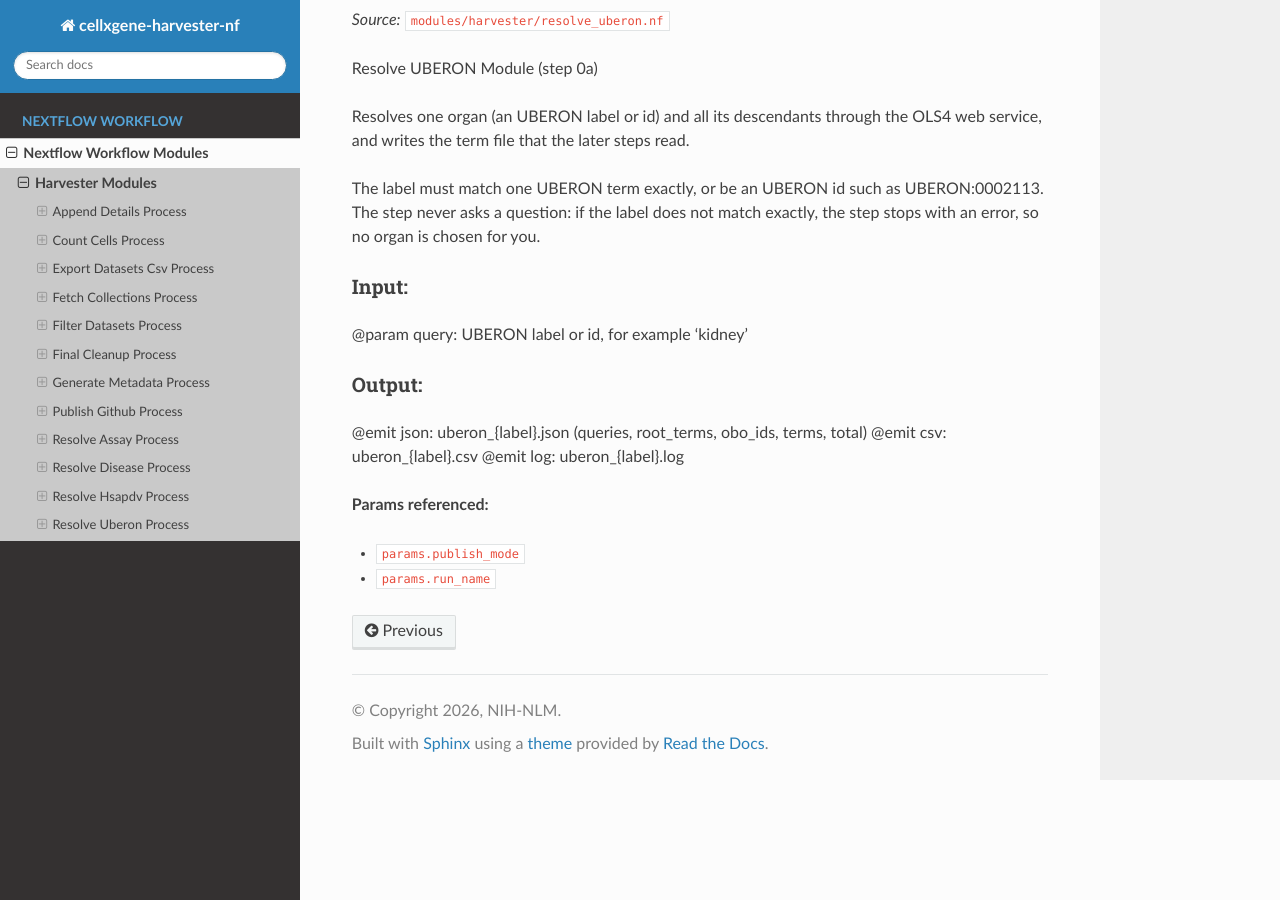
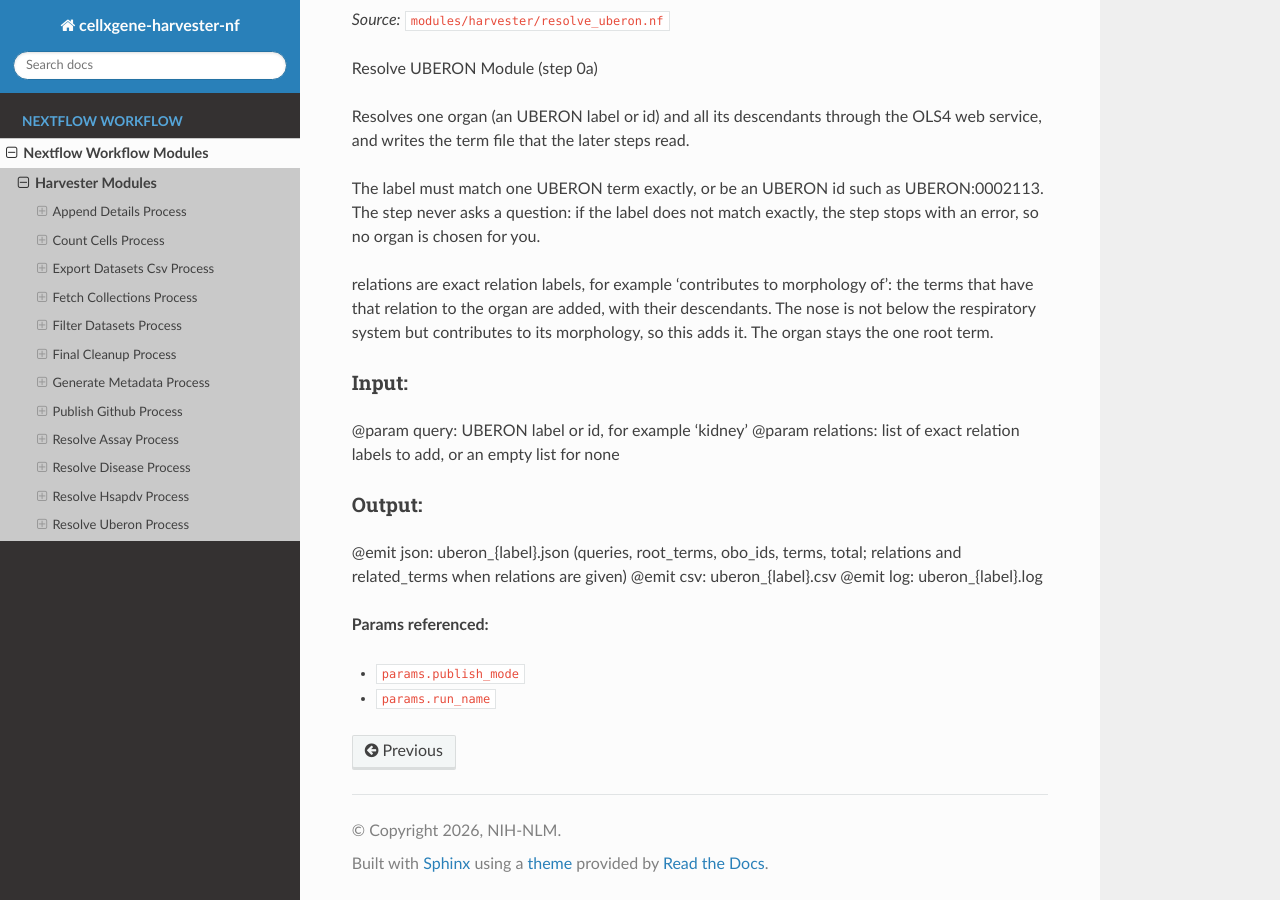
Before and after one commit to NIH-NLM/cellxgene-harvester-nf, a Sphinx documentation site: the page built from docs/source/nextflow/harvester_modules.rst, in a window 1280 px wide and 900 px high, scrolled down 8715 px. Built offline with Sphinx 7.4.7 and the Read the Docs theme 3.1.0, drawn with Linux system fonts in a browser that asks for light colours.

Commit message:
expand and fix (#16)

```diff
--- a/docs/source/index.rst
+++ b/docs/source/index.rst
@@ -43,7 +43,7 @@ Quick Start
        --assay         "10x 3' v3,10x 3' v2,Smart-seq2" \
        --no_preprints  true
 
-Everything goes to ``<run_name>/``, for example ``2026-10-06-run/``, in the
+Everything goes to ``<run_name>/`` (a fixed name, default ``cellxgene-harvester-nf``), in the
 folder where the workflow was started.
 
 Repository Structure
--- a/docs/source/nextflow/harvester_modules.rst
+++ b/docs/source/nextflow/harvester_modules.rst
@@ -437,15 +437,21 @@ The label must match one UBERON term exactly, or be an UBERON id such as
 UBERON:0002113. The step never asks a question: if the label does not match
 exactly, the step stops with an error, so no organ is chosen for you.
 
+relations are exact relation labels, for example 'contributes to morphology of':
+the terms that have that relation to the organ are added, with their descendants.
+The nose is not below the respiratory system but contributes to its morphology,
+so this adds it. The organ stays the one root term.
+
 
 Input:
 ~~~~~~
-@param query: UBERON label or id, for example 'kidney'
+@param query:     UBERON label or id, for example 'kidney'
+@param relations: list of exact relation labels to add, or an empty list for none
 
 
 Output:
 ~~~~~~~
-@emit json: uberon_{label}.json (queries, root_terms, obo_ids, terms, total)
+@emit json: uberon_{label}.json (queries, root_terms, obo_ids, terms, total; relations and related_terms when relations are given)
 @emit csv:  uberon_{label}.csv
 @emit log:  uberon_{label}.log
 
```
Also changed, not shown: README.md (+3 -2 lines), 4 other files.
